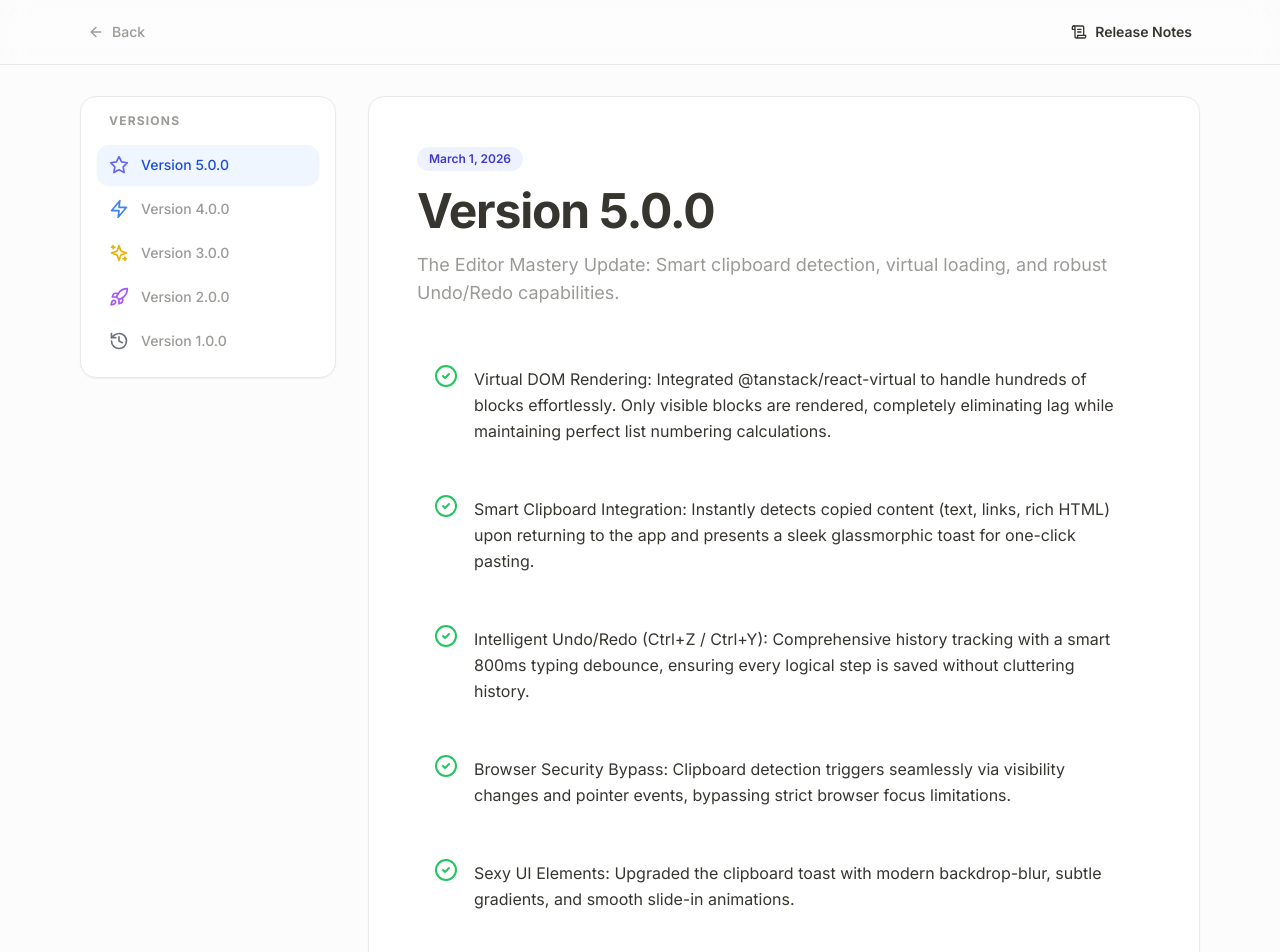
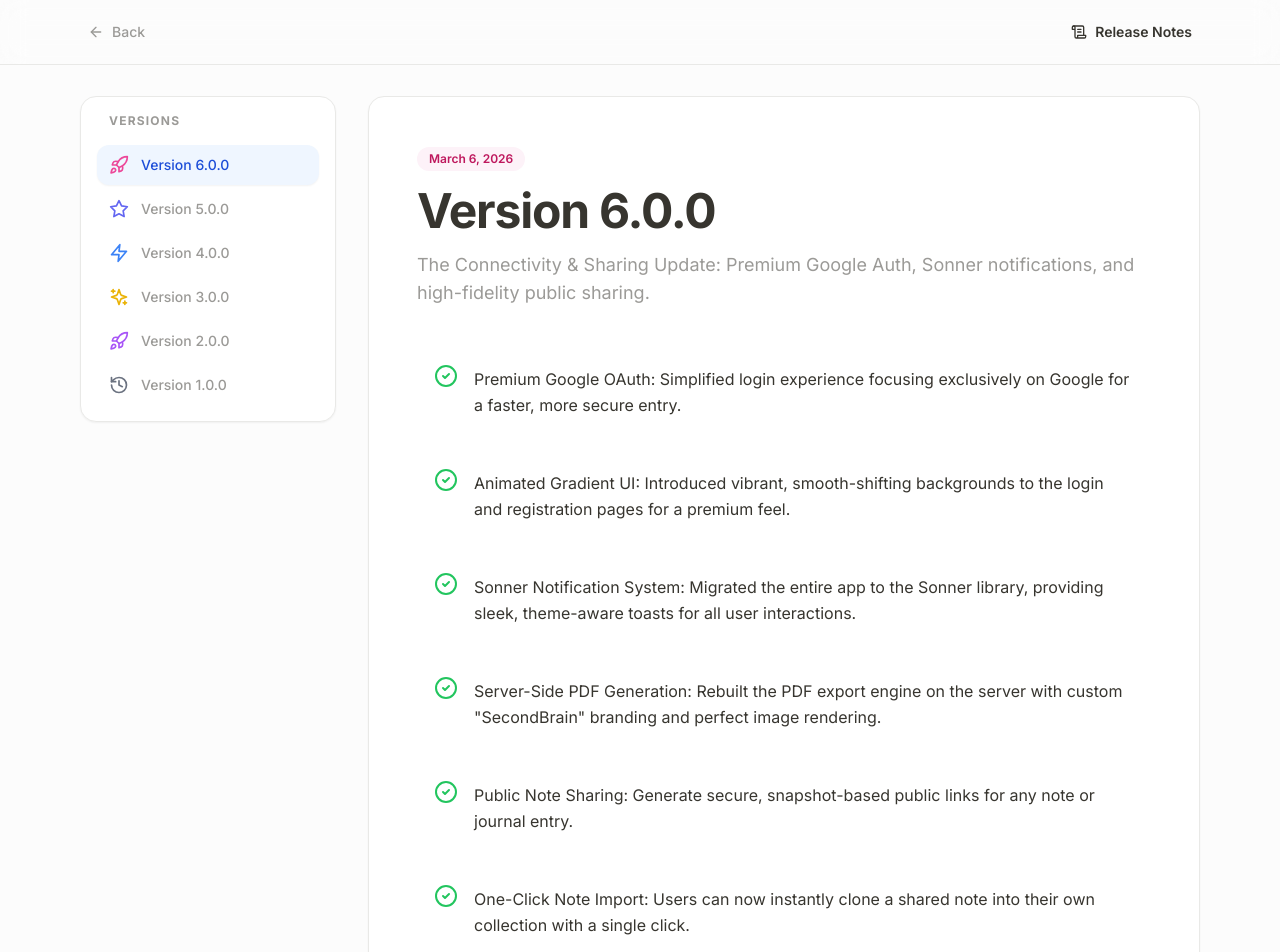
Before and after one commit to rohitkumar91131/second-brain, a Next.js app: page /versions in a window 1280 px wide. Shown: the top 952 px of the page. Built offline with nearby package versions, Linux system fonts and the light colour scheme; no server answers.

Commit message:
docs: add version 6.0.0 to release notes

```diff
--- a/app/versions/page.jsx
+++ b/app/versions/page.jsx
@@ -6,6 +6,21 @@ import { useRouter } from 'next/navigation';
 import { ArrowLeft, CheckCircle2, History, Rocket, ScrollText, Sparkles, Zap, Star } from 'lucide-react';
 
 const VERSIONS = [
+    {
+        id: '6.0.0',
+        title: 'Version 6.0.0',
+        date: 'March 6, 2026',
+        icon: <Rocket size={20} className="text-pink-500" />,
+        features: [
+            'Premium Google OAuth: Simplified login experience focusing exclusively on Google for a faster, more secure entry.',
+            'Animated Gradient UI: Introduced vibrant, smooth-shifting backgrounds to the login and registration pages for a premium feel.',
+            'Sonner Notification System: Migrated the entire app to the Sonner library, providing sleek, theme-aware toasts for all user interactions.',
+            'Server-Side PDF Generation: Rebuilt the PDF export engine on the server with custom "SecondBrain" branding and perfect image rendering.',
+            'Public Note Sharing: Generate secure, snapshot-based public links for any note or journal entry.',
+            'One-Click Note Import: Users can now instantly clone a shared note into their own collection with a single click.',
+            'Smart Timeout Management: Increased OAuth handshake window to 10s to ensure reliable connectivity in all network conditions.'
+        ]
+    },
     {
         id: '5.0.0',
         title: 'Version 5.0.0',
@@ -133,7 +148,8 @@ export default function VersionsPage() {
                 <main className="flex-1 bg-notion-bg rounded-2xl border border-notion-border shadow-sm p-8 md:p-12">
                     <div className="mb-10">
                         <div className={`inline-flex items-center gap-2 px-3 py-1 rounded-full text-xs font-semibold mb-4
-                            ${activeVersion.id === '5.0.0' ? 'bg-indigo-50 text-indigo-700' :
+                            ${activeVersion.id === '6.0.0' ? 'bg-pink-50 text-pink-700' :
+                                activeVersion.id === '5.0.0' ? 'bg-indigo-50 text-indigo-700' :
                                     activeVersion.id === '4.0.0' ? 'bg-blue-50 text-blue-700' :
                                         activeVersion.id === '3.0.0' ? 'bg-yellow-50 text-yellow-700' : 'bg-gray-100 text-gray-600'
                             }`}>
@@ -143,7 +159,9 @@ export default function VersionsPage() {
                             {activeVersion.title}
                         </h1>
                         <p className="text-notion-muted text-lg">
-                            {activeVersion.id === '5.0.0'
+                            {activeVersion.id === '6.0.0'
+                                ? 'The Connectivity & Sharing Update: Premium Google Auth, Sonner notifications, and high-fidelity public sharing.'
+                                : activeVersion.id === '5.0.0'
                                     ? 'The Editor Mastery Update: Smart clipboard detection, virtual loading, and robust Undo/Redo capabilities.'
                                     : activeVersion.id === '4.0.0'
                                         ? 'The Workflow Update: Powerful drag-and-drop and seamless copy-paste integrations.'
```
Lines whose indentation alone changed are shown as unchanged.
